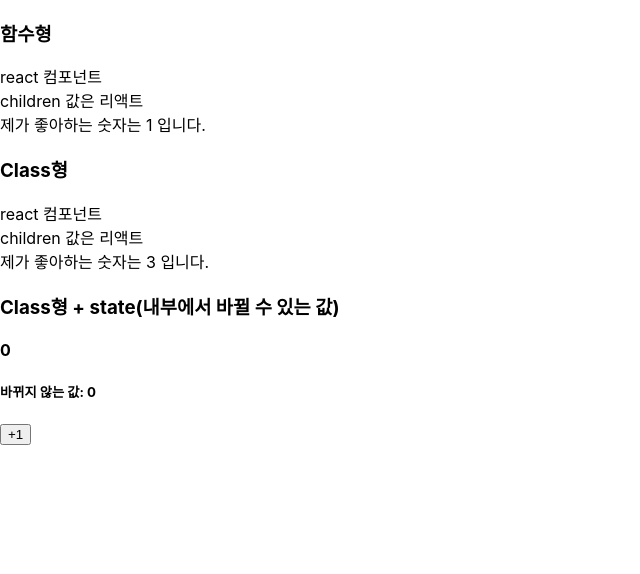
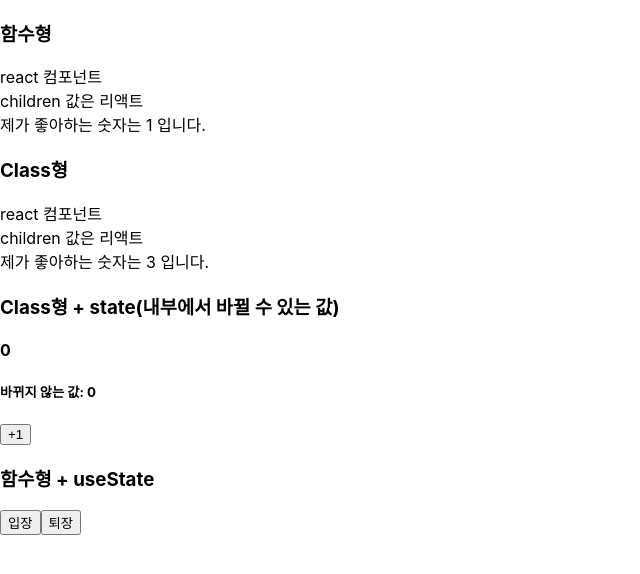
Before and after one commit to th0Kim/react-ezen, a React (Create React App) app in the folder hello-react/: page / in a window 1280 px wide. Shown: the top 574 px of the page, without its empty margins (0-640 px from the left). Built offline with nearby package versions, Linux system fonts and the light colour scheme.

Commit message:
함수형 + useState

```diff
--- a/hello-react/src/App.js
+++ b/hello-react/src/App.js
@@ -4,6 +4,7 @@ import React from 'react';
 import MyComponent from './MyComponent'; //함수형 lint 약어 rcc
 import MyComponentC from './MyComponent_c'; //class형 lint 약어 rsc
 import CounterC from './Counter_c'; // state
+import Say from './Say'; //
 
 const App = () => {
   return (
@@ -20,6 +21,10 @@ const App = () => {
 
       <h3>Class형 + state(내부에서 바뀔 수 있는 값)</h3>
       <CounterC></CounterC>
+
+
+      <h3>함수형 + useState</h3>
+      <Say></Say>
     </div>
   );
 }
--- /dev/null
+++ b/hello-react/src/Say.js
@@ -0,0 +1,18 @@
+import React, { useState } from 'react';
+// 함수형
+
+const Say = () => {
+  const [message, setMassage] = useState('');
+  const onClickEnter = () => setMassage("hello~");
+  const onClickLeave = () => setMassage("bye bye");
+
+  return (
+    <div>
+      <button onClick={onClickEnter}>입장</button>
+      <button onClick={onClickLeave}>퇴장</button>
+      <h1>{message}</h1>
+    </div>
+  )
+};
+
+export default Say;
```
